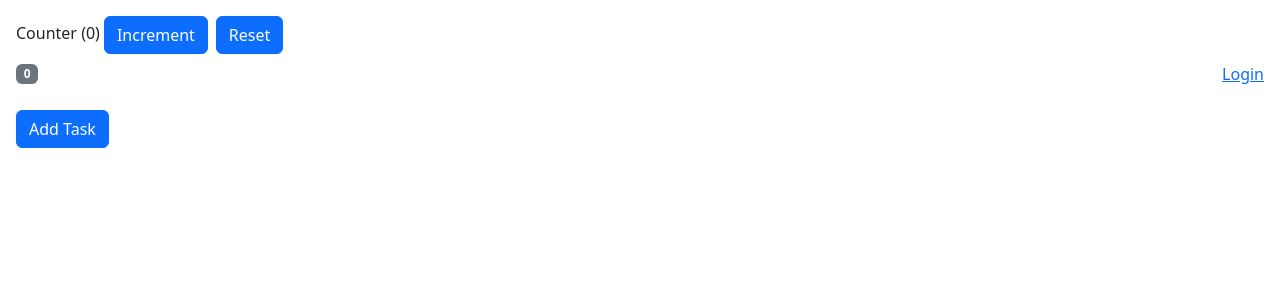
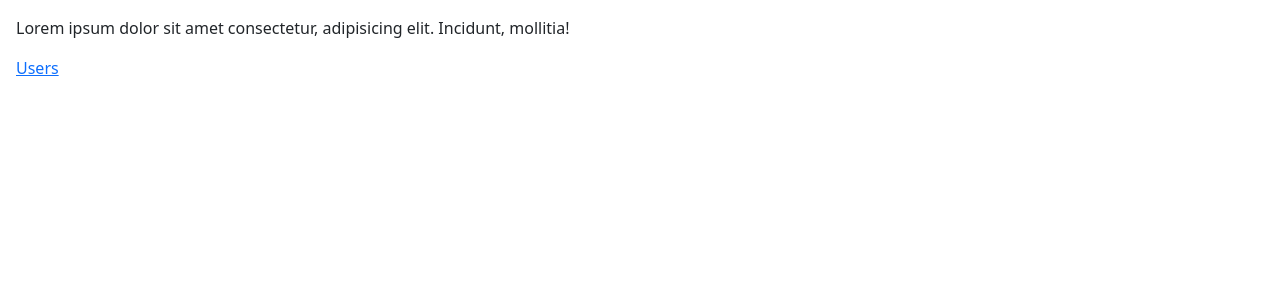
Before and after one commit to nkumar007/React-query-zustand-react-router6, a React (Vite) app: page / in a window 1280 px wide. Shown: the top 300 px of the page. Built offline with nearby package versions, Linux system fonts and the light colour scheme.

Commit message:
navigation with ReactRouter6

```diff
--- a/package.json
+++ b/package.json
@@ -15,9 +15,12 @@
     "bootstrap": "^5.2.3",
     "react": "^18.2.0",
     "react-dom": "^18.2.0",
+    "react-router-dom": "^6.10.0",
+    "simple-zustand-devtools": "^1.1.0",
     "zustand": "^4.3.7"
   },
   "devDependencies": {
+    "@types/node": "^18.16.0",
     "@types/react": "^18.0.28",
     "@types/react-dom": "^18.0.11",
     "@vitejs/plugin-react": "^3.1.0",
--- a/src/main.tsx
+++ b/src/main.tsx
@@ -3,15 +3,17 @@ import React from "react";
 import ReactDOM from "react-dom/client";
 import { QueryClient, QueryClientProvider } from "@tanstack/react-query";
 import { ReactQueryDevtools } from "@tanstack/react-query-devtools";
-import App from "./App";
+
 import "./index.css";
+import { RouterProvider } from "react-router-dom";
+import router from "./routing/routes";
 
 const queryClient = new QueryClient();
 
 ReactDOM.createRoot(document.getElementById("root") as HTMLElement).render(
   <React.StrictMode>
     <QueryClientProvider client={queryClient}>
-      <App />
+      <RouterProvider router={router} />
       <ReactQueryDevtools />
     </QueryClientProvider>
   </React.StrictMode>
--- a/src/routing/ContactPage.tsx
+++ b/src/routing/ContactPage.tsx
@@ -1,9 +1,13 @@
+import { useNavigate } from "react-router-dom";
+
 const ContactPage = () => {
+  const navigate = useNavigate();
   return (
     <form
       onSubmit={(event) => {
         event.preventDefault();
         // Redirect the user to the home page
+        navigate("/");
       }}
     >
       <button className="btn btn-primary">Submit</button>
--- a/src/routing/HomePage.tsx
+++ b/src/routing/HomePage.tsx
@@ -1,11 +1,13 @@
+import { Link } from "react-router-dom";
+
 const HomePage = () => {
   return (
     <>
       <p>
-        Lorem ipsum dolor sit amet consectetur, adipisicing elit.
-        Incidunt, mollitia!
+        Lorem ipsum dolor sit amet consectetur, adipisicing elit. Incidunt,
+        mollitia!
       </p>
-      <a href="/users">Users</a>
+      <Link to="/users">Users</Link>
     </>
   );
 };
--- /dev/null
+++ b/src/routing/routes.tsx
@@ -0,0 +1,21 @@
+import { createBrowserRouter } from "react-router-dom";
+import ContactPage from "./ContactPage";
+import HomePage from "./HomePage";
+import UserListPage from "./UserListPage";
+
+const router = createBrowserRouter([
+  {
+    path: "/",
+    element: <HomePage />,
+  },
+  {
+    path: "/users",
+    element: <UserListPage />,
+  },
+  {
+    path: "/contact",
+    element: <ContactPage />,
+  },
+]);
+
+export default router;
--- a/src/state-management/auth/store.ts
+++ b/src/state-management/auth/store.ts
@@ -1,4 +1,6 @@
 import { create } from "zustand";
+import { mountStoreDevtool } from "simple-zustand-devtools";
+import useCounterStore from "../counter/store";
 
 interface AuthStore {
   user: string;
@@ -12,4 +14,8 @@ const useAuthStore = create<AuthStore>((set) => ({
   login: (username) => set(() => ({ user: username })),
 }));
 
+if (process.env.NODE_ENV === "development") {
+  mountStoreDevtool("CounterStore", useCounterStore);
+}
+
 export default useAuthStore;
```
Also changed, not shown: 1 other file (tests, documents, lock files or other folders).
